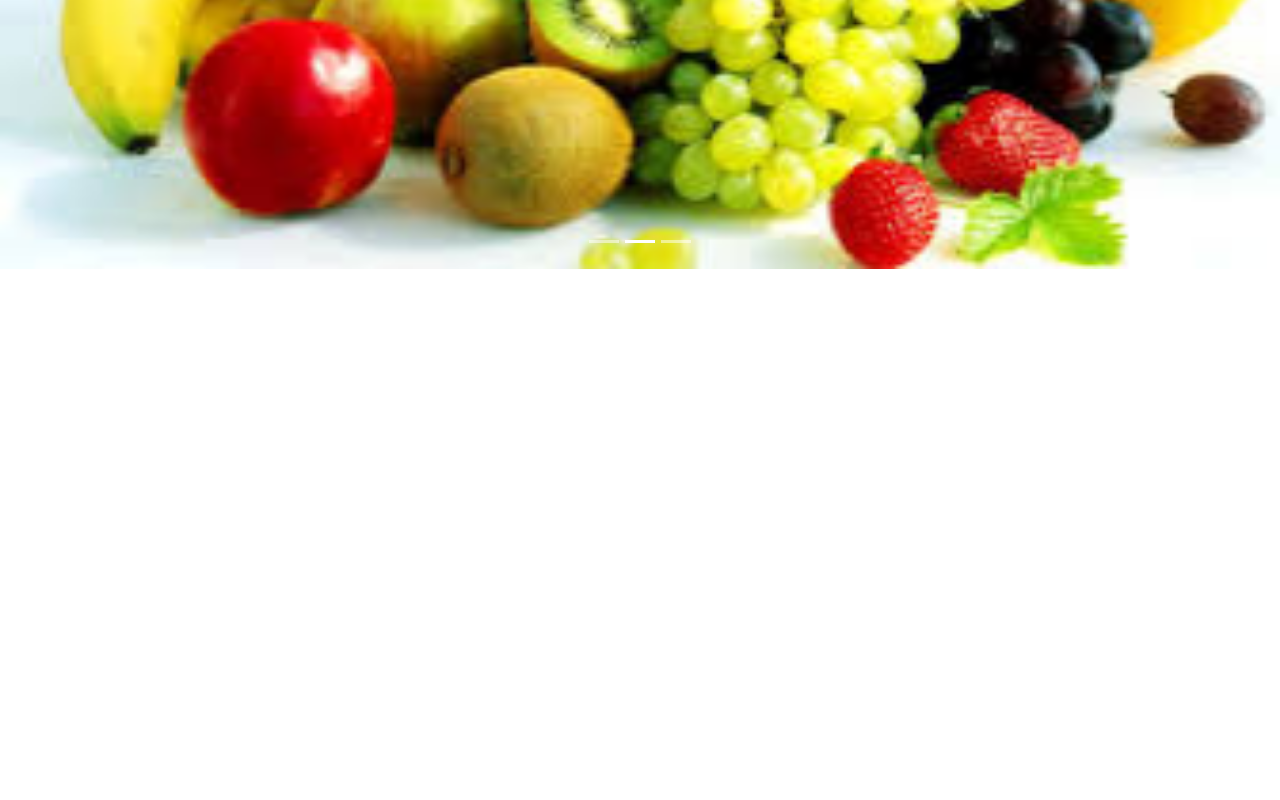
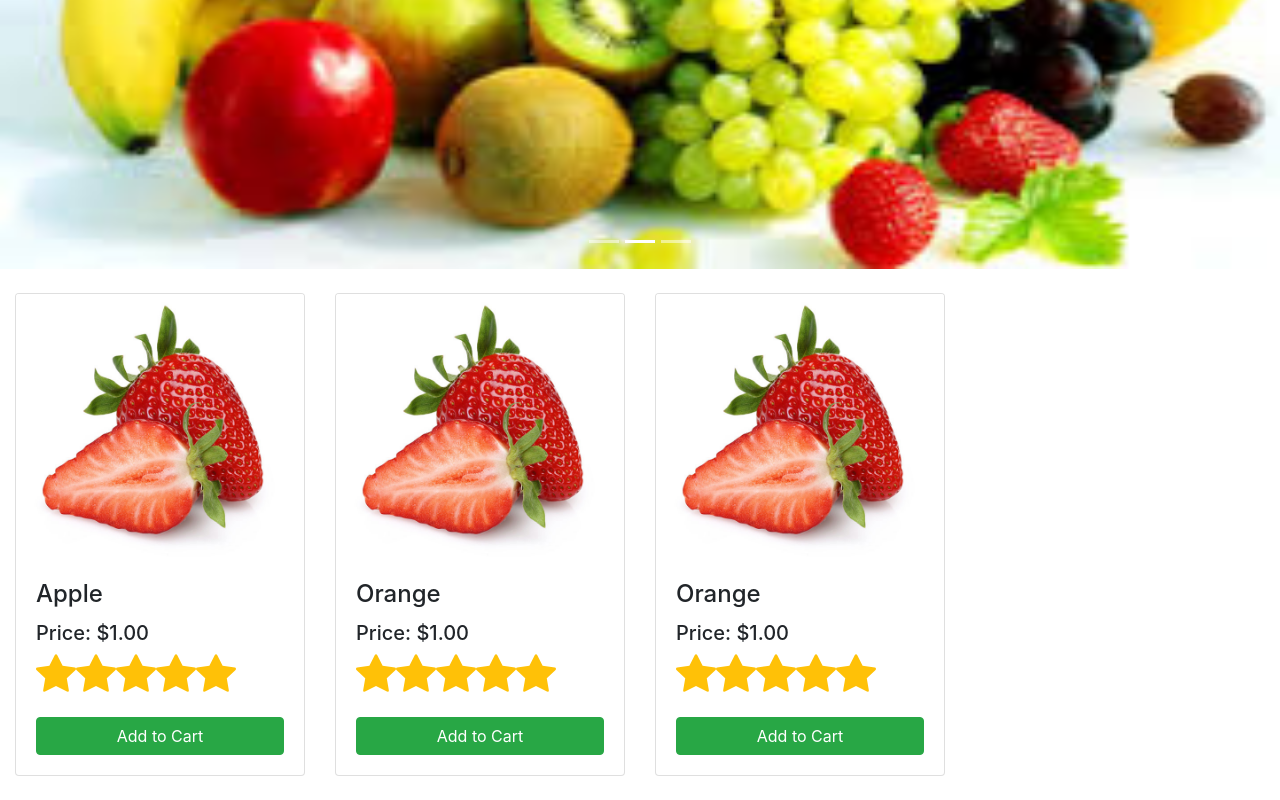
Before and after one commit to melvinDebot/vue_e-commerce, a Vue app: page / in a window 1280 px wide. Shown: the part 427-1227 px from the top of the page. Before the commit the page ends 800 px from the top, so only its background shows below. Built offline with nearby package versions, Linux system fonts and the light colour scheme.

Commit message:
front: create product component

```diff
--- /dev/null
+++ b/src/components/Products.vue
@@ -0,0 +1,112 @@
+<template>
+  <div>
+    <b-container fluid class="b-example-row mt-4">
+      <b-row>
+        <b-col cols="3" v-for="(fruit, index) in fruits" :key="index">
+          <b-card
+            :title="fruit.name"
+            :img-src="require(`@/assets/img/fruits/fruit1.jpg`)"
+            img-alt="image"
+            img-top
+            tag="article"
+            class="mb-4"
+          >
+            <b-card-text>
+              <h5>Price: ${{ fruit.price }}.00</h5>
+              <b-icon variant="warning" class="h1" icon="star-fill"></b-icon>
+              <b-icon variant="warning" class="h1" icon="star-fill"></b-icon>
+              <b-icon variant="warning" class="h1" icon="star-fill"></b-icon>
+              <b-icon variant="warning" class="h1" icon="star-fill"></b-icon>
+              <b-icon variant="warning" class="h1" icon="star-fill"></b-icon>
+            </b-card-text>
+            <b-button
+              v-if="!fruit.cart"
+              :disabled="fruit.cart"
+              @click="
+                (fruit.cart = true),
+                  addtocart(JSON.parse(JSON.stringify(fruit)))
+              "
+              block
+              href="#"
+              variant="success"
+            >
+              Add to Cart
+            </b-button>
+            <b-button
+              v-if="fruit.cart"
+              :disabled="fruit.cart"
+              block
+              href="#"
+              variant="warning"
+              >Already added to shopping cart</b-button
+            >
+          </b-card>
+        </b-col>
+      </b-row>
+    </b-container>
+  </div>
+</template>
+
+<script>
+export default {
+  data() {
+    return {
+      fruits: [
+        {
+          id: 1,
+          quantity: 1,
+          name: "Apple",
+          price: 1,
+          img: "@/assets/fruits/fruit1.jpg",
+          cart: false,
+        },
+        {
+          id: 2,
+          quantity: 1,
+          name: "Orange",
+          price: 1,
+          img: "@/assets/fruits/fruit1.jpg",
+          cart: false,
+        },
+        {
+          id: 2,
+          quantity: 1,
+          name: "Orange",
+          price: 1,
+          img: "@/assets/fruits/fruit1.jpg",
+          cart: false,
+        },
+      ],
+    };
+  },
+  methods: {
+    addtocart(product) {
+      let cart = [];
+      if (JSON.parse(localStorage.getItem("products"))) {
+        cart = JSON.parse(localStorage.getItem("products"));
+      } else {
+        cart = [];
+      }
+      cart.push(product);
+      localStorage.setItem("products", JSON.stringify(cart));
+    },
+  },
+  created() {
+    let cart = [];
+    if (JSON.parse(localStorage.getItem("products"))) {
+      cart = JSON.parse(localStorage.getItem("products"));
+    } else {
+      cart = [];
+    }
+    for (let index = 0; index < cart.length; index++) {
+      for (let index2 = 0; index2 < this.fruits.length; index2++) {
+        if (cart[index].id == this.fruits[index2].id) {
+          this.fruits[index2].cart = true;
+        }
+      }
+    }
+  },
+};
+</script>
+
+<style></style>
--- a/src/views/Home.vue
+++ b/src/views/Home.vue
@@ -2,6 +2,7 @@
   <div class="home">
     <Navbar />
     <Carousel />
+    <Products />
   </div>
 </template>
 
@@ -9,12 +10,14 @@
 // @ is an alias to /src
 import Navbar from "@/components/Navbar.vue";
 import Carousel from "@/components/Carousel.vue";
+import Products from "@/components/Products.vue";
 
 export default {
   name: "Home",
   components: {
     Navbar,
-    Carousel
+    Carousel,
+    Products
   },
 };
 </script>
```
Also changed, not shown: src/views/Cart.vue (added, +20 -0 lines), src/assets/fruits/fruit1.jpg (added), src/assets/img/fruits/fruit1.jpg (added).
